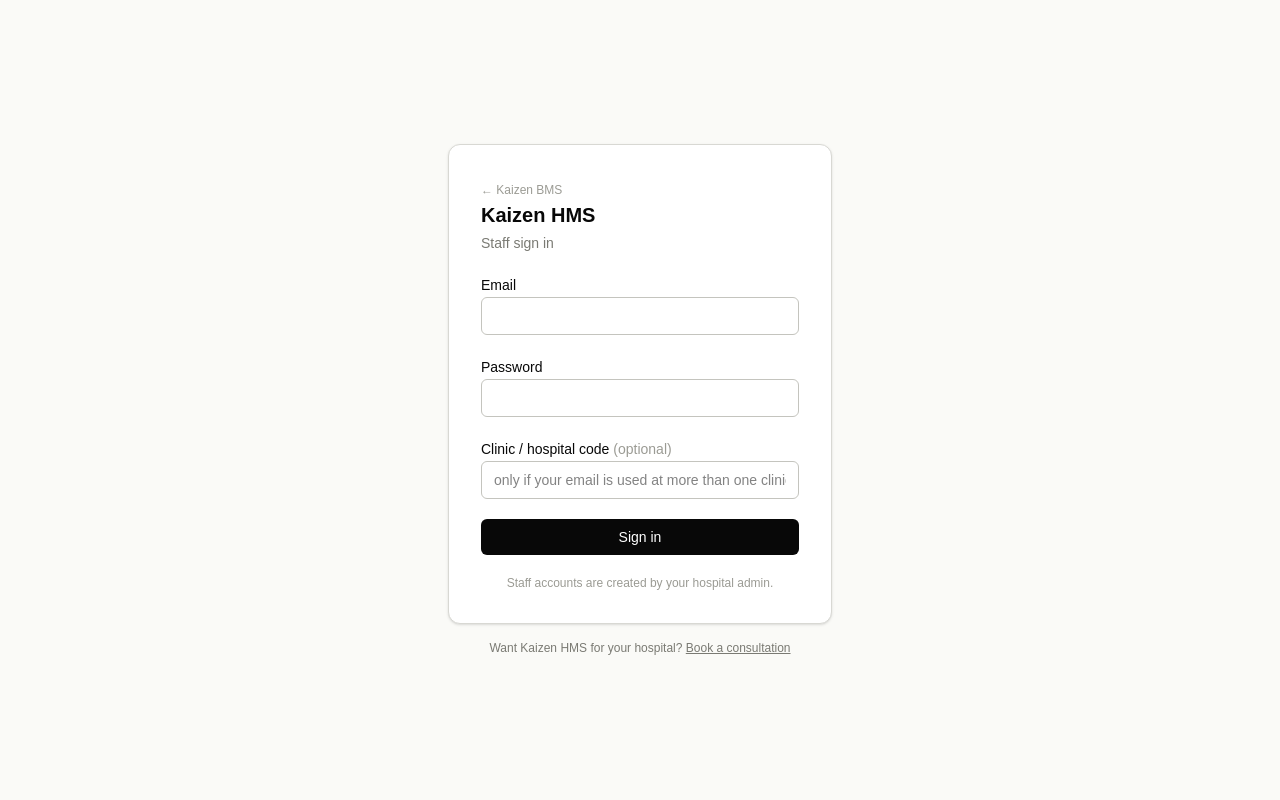
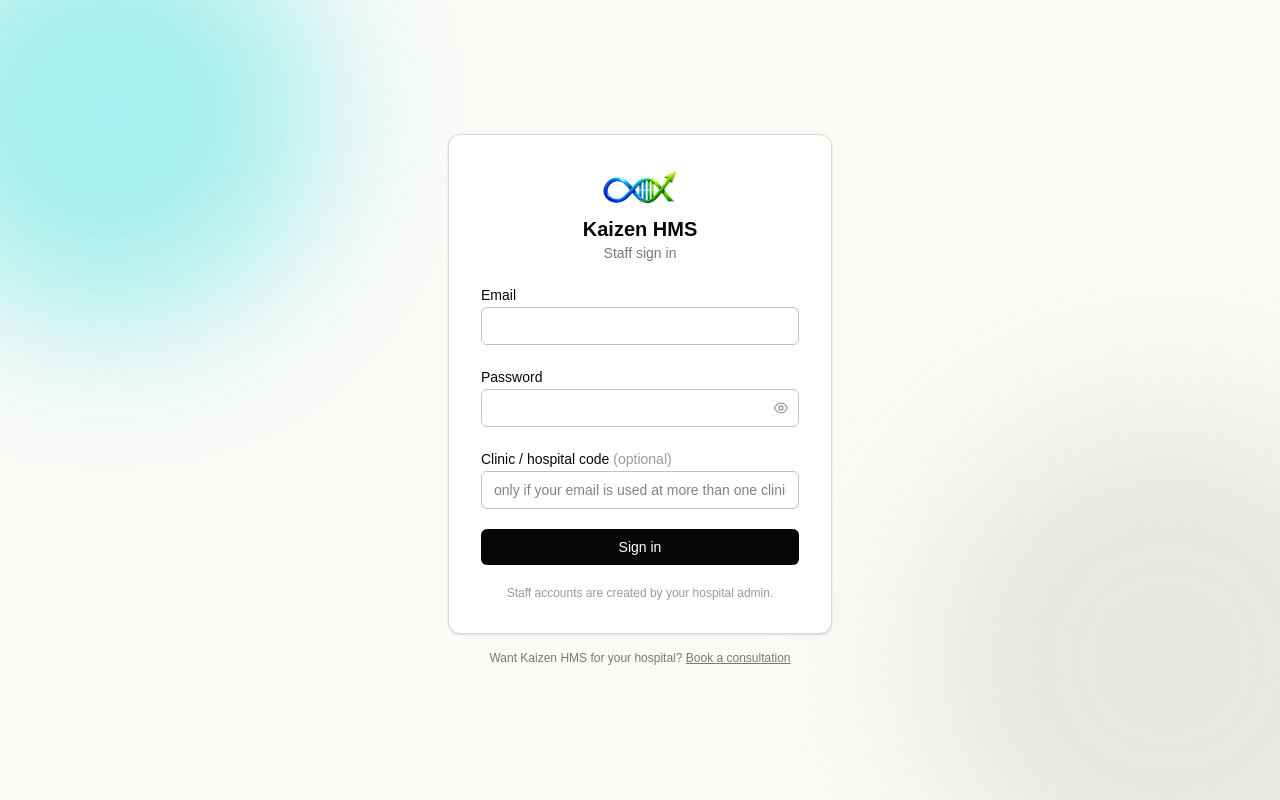
Before and after one commit to Kaizen-BMS/Kaizen-BMS, a Next.js app: page /login in a window 1280 px wide. Built offline with nearby package versions, Linux system fonts and the light colour scheme.

Commit message:
feat: enhance login page with background animation and password visibility toggle

```diff
--- a/src/app/(app)/app.css
+++ b/src/app/(app)/app.css
@@ -163,6 +163,44 @@
   border-radius: var(--hms-radius-sm);
 }
 
+/* Login page — calm floating glow shapes behind the form card, same
+   restrained motion language as (company)/kaizen.css's kbms-float
+   (slow, subtle, never distracting from the actual sign-in task). */
+.hms-login-bg {
+  position: fixed;
+  inset: 0;
+  overflow: hidden;
+  z-index: 0;
+  pointer-events: none;
+}
+.hms-login-blob {
+  position: absolute;
+  border-radius: 9999px;
+  filter: blur(70px);
+  opacity: 0.35;
+  animation: hms-login-float 16s ease-in-out infinite;
+}
+.hms-login-blob:nth-child(1) {
+  top: -10%;
+  left: -8%;
+  width: 420px;
+  height: 420px;
+  background: var(--hms-accent);
+}
+.hms-login-blob:nth-child(2) {
+  bottom: -15%;
+  right: -10%;
+  width: 480px;
+  height: 480px;
+  background: var(--hms-border-strong);
+  animation-duration: 20s;
+  animation-delay: -6s;
+}
+@keyframes hms-login-float {
+  0%, 100% { transform: translate3d(0, 0, 0) scale(1); }
+  50% { transform: translate3d(0, -22px, 0) scale(1.04); }
+}
+
 @media (prefers-reduced-motion: reduce) {
-  .hms-flash, .hms-skeleton { animation: none; }
+  .hms-flash, .hms-skeleton, .hms-login-blob { animation: none; }
 }
--- a/src/app/(app)/login/page.js
+++ b/src/app/(app)/login/page.js
@@ -1,14 +1,17 @@
 "use client";
 
 import { Suspense, useState } from "react";
+import Image from "next/image";
 import Link from "next/link";
 import { useRouter, useSearchParams } from "next/navigation";
+import Icon from "@/components/hms/icons";
 
 const ERRORS = {
   invalid_credentials: "Wrong email or password.",
   invalid_input: "Please check the form and try again.",
   too_many_attempts: "Too many attempts. Wait 15 minutes and try again.",
   unauthorized: "Session expired. Please sign in again.",
+  tenant_suspended: "This hospital's account is currently suspended. Contact Kaizen support.",
 };
 
 function LoginForm() {
@@ -18,6 +21,7 @@
 
   const [email, setEmail] = useState("");
   const [password, setPassword] = useState("");
+  const [showPassword, setShowPassword] = useState(false);
   const [tenantSlug, setTenantSlug] = useState("");
   const [error, setError] = useState("");
   const [busy, setBusy] = useState(false);
@@ -50,17 +54,31 @@
   }
 
   return (
-    <div className="flex min-h-screen flex-col items-center justify-center gap-4 px-4">
+    <div className="relative flex min-h-screen flex-col items-center justify-center gap-4 overflow-hidden px-4">
+      <div className="hms-login-bg" aria-hidden="true">
+        <div className="hms-login-blob" />
+        <div className="hms-login-blob" />
+      </div>
+
       <form
         onSubmit={onSubmit}
-        className="w-full max-w-sm space-y-5 rounded-xl border border-slate-200 bg-white p-8 shadow-sm"
+        className="relative z-10 w-full max-w-sm space-y-5 rounded-xl border border-slate-200 bg-white p-8 shadow-sm"
       >
-        <div className="space-y-1">
-          <Link href="/" className="text-xs text-slate-400 hover:text-slate-600">
-            ← Kaizen BMS
+        <div className="space-y-2 text-center">
+          <Link href="/" className="inline-flex items-center justify-center gap-2" aria-label="Kaizen BMS home">
+            <Image
+              src="/images/KaizenBMS infinity logo.png"
+              alt=""
+              width={168}
+              height={88}
+              priority
+              className="h-10 w-auto"
+            />
           </Link>
+          <div>
             <h1 className="text-xl font-semibold">Kaizen HMS</h1>
             <p className="text-sm text-slate-500">Staff sign in</p>
+          </div>
         </div>
 
         {error && (
@@ -83,14 +101,24 @@
 
         <label className="block space-y-1">
           <span className="text-sm font-medium">Password</span>
+          <div className="relative">
             <input
-            type="password"
+              type={showPassword ? "text" : "password"}
               required
               autoComplete="current-password"
               value={password}
               onChange={(e) => setPassword(e.target.value)}
-            className="w-full rounded-md border border-slate-300 px-3 py-2 text-sm outline-none focus:border-slate-900"
+              className="w-full rounded-md border border-slate-300 px-3 py-2 pr-9 text-sm outline-none focus:border-slate-900"
             />
+            <button
+              type="button"
+              onClick={() => setShowPassword((s) => !s)}
+              aria-label={showPassword ? "Hide password" : "Show password"}
+              className="absolute inset-y-0 right-0 flex items-center px-2.5 text-slate-400 hover:text-slate-700"
+            >
+              <Icon name={showPassword ? "eyeOff" : "eye"} size={16} />
+            </button>
+          </div>
         </label>
 
         <label className="block space-y-1">
@@ -120,7 +148,7 @@
         </p>
       </form>
 
-      <p className="text-xs text-slate-500">
+      <p className="relative z-10 text-xs text-slate-500">
         Want Kaizen HMS for your hospital?{" "}
         <Link
           href="/services/hospital-management#contact"
--- a/src/components/hms/icons.jsx
+++ b/src/components/hms/icons.jsx
@@ -49,6 +49,9 @@
     "M4 4h12v12H4zM8 4v12",
   sun: "M10 6.5a3.5 3.5 0 1 0 0 7 3.5 3.5 0 0 0 0-7ZM10 2v2M10 16v2M4.2 4.2l1.4 1.4M14.4 14.4l1.4 1.4M2 10h2M16 10h2M4.2 15.8l1.4-1.4M14.4 5.6l1.4-1.4",
   moon: "M16.5 12.6A6.8 6.8 0 0 1 7.4 3.5a7 7 0 1 0 9.1 9.1Z",
+  eye: "M2 10s3-6 8-6 8 6 8 6-3 6-8 6-8-6-8-6ZM10 12.5a2.5 2.5 0 1 0 0-5 2.5 2.5 0 0 0 0 5Z",
+  eyeOff:
+    "M3 3l14 14M8.3 8.5a2.5 2.5 0 0 0 3.4 3.4M6.1 6.3C3.9 7.6 2 10 2 10s3 6 8 6c1.3 0 2.5-.4 3.5-1M12 4.3c.7-.2 1.3-.3 2-.3 5 0 8 6 8 6s-.9 1.7-2.4 3.2",
 };
 
 export default function Icon({ name, className = "", size = 18 }) {
```
Also changed, not shown: src/app/(app)/dashboard/ipd/BedBoardClient.jsx (+154 -13 lines). Lines whose indentation alone changed are shown as unchanged.
